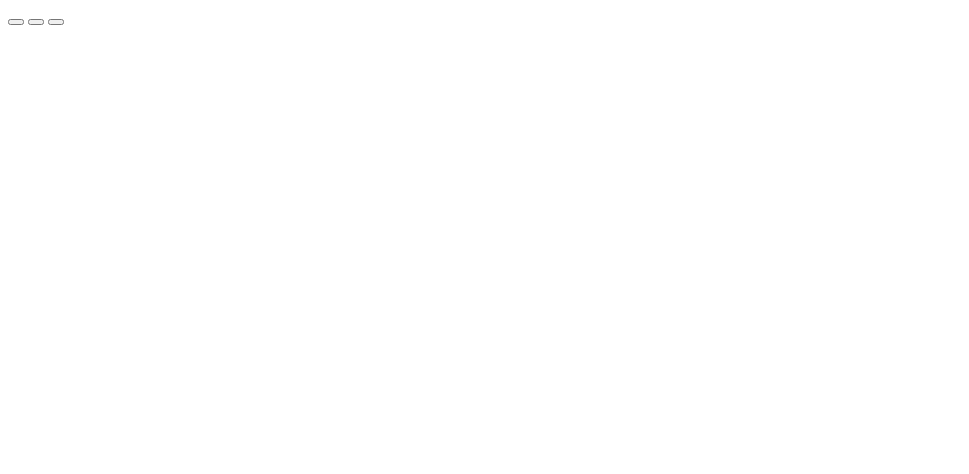
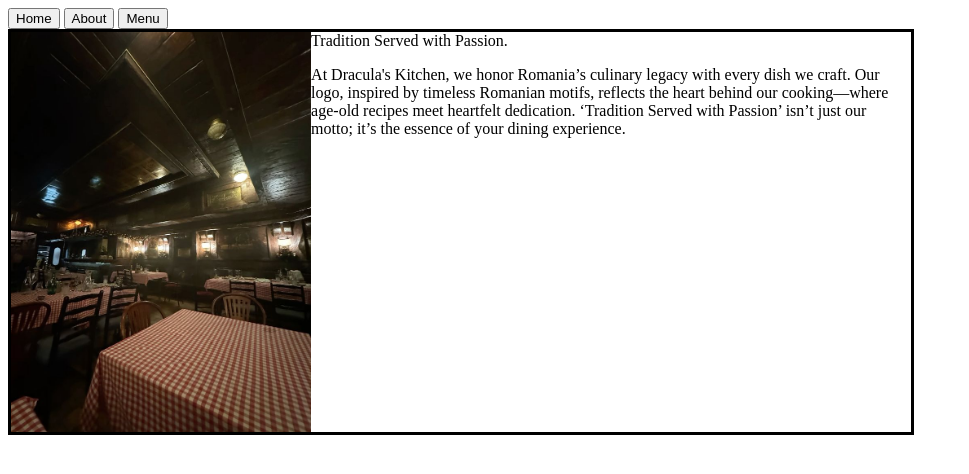
Before and after one commit to benxta4424/restaurant, a website built with webpack: page src/index.html in a window 1280 px wide. Shown: the whole page, without its empty margins (0-969 px from the left). Built offline with nearby package versions, Linux system fonts and the light colour scheme.

Commit message:
creating the home structure dynamically so it can be rendered and served by webpack way easier without cluttering

```diff
--- a/src/homePage.js
+++ b/src/homePage.js
@@ -0,0 +1,33 @@
+import restaurantPicture from './restaurantPicture.jpg'
+
+const mainPage = function() {
+    const getParent = document.getElementById("content")
+
+    // adding the picture
+    const picture = document.createElement("img")
+    picture.src = restaurantPicture; // Webpack will handle the path
+    picture.className = "restaurantPicture"
+    picture.alt = "Restaurant picture"
+    getParent.append(picture)
+
+
+    // creating a container for the title and the words
+    const wordsContainer = document.createElement("div")
+    wordsContainer.className = "wordsContainer"
+    getParent.append(wordsContainer)
+
+
+    const title = document.createElement("div")
+    title.innerText = "Tradition Served with Passion."
+    title.className = "title"
+    wordsContainer.appendChild(title)
+
+    const fewWords = document.createElement("p")
+    fewWords.innerText = "At Dracula's Kitchen, we honor Romania’s culinary legacy with every dish we craft. Our logo, inspired by timeless Romanian motifs, reflects the heart behind our cooking—where age-old recipes meet heartfelt dedication. ‘Tradition Served with Passion’ isn’t just our motto; it’s the essence of your dining experience."
+    fewWords.className = "fewWords"
+    wordsContainer.appendChild(fewWords)
+
+
+}
+
+export default mainPage
--- a/src/index.html
+++ b/src/index.html
@@ -8,9 +8,9 @@
 <body>
     <header>
         <nav>
-            <button class="homePage"></button>
-            <button class="about"></button>
-            <button class="menu"></button>
+            <button class="homePage">Home</button>
+            <button class="about">About</button>
+            <button class="menu">Menu</button>
         </nav>
     </header>
 
--- a/src/main.js
+++ b/src/main.js
@@ -1,9 +1,6 @@
-console.log("Server working on the weekend as usual!")
-console.log("yeaa thats hotttnoshot")
-
-
-
-console.log("get")
+import './style.css'
+import mainPage from './homePage';
+mainPage()
 
 if (module.hot) {
   module.hot.accept();
--- /dev/null
+++ b/src/style.css
@@ -0,0 +1,7 @@
+#content {
+    display: flex;
+    max-width: 900px;
+    min-width: 500px;
+    height: 400px;
+    border: 3px solid black;
+}
```
Also changed, not shown: src/restaurantPicture.jpg (added).
